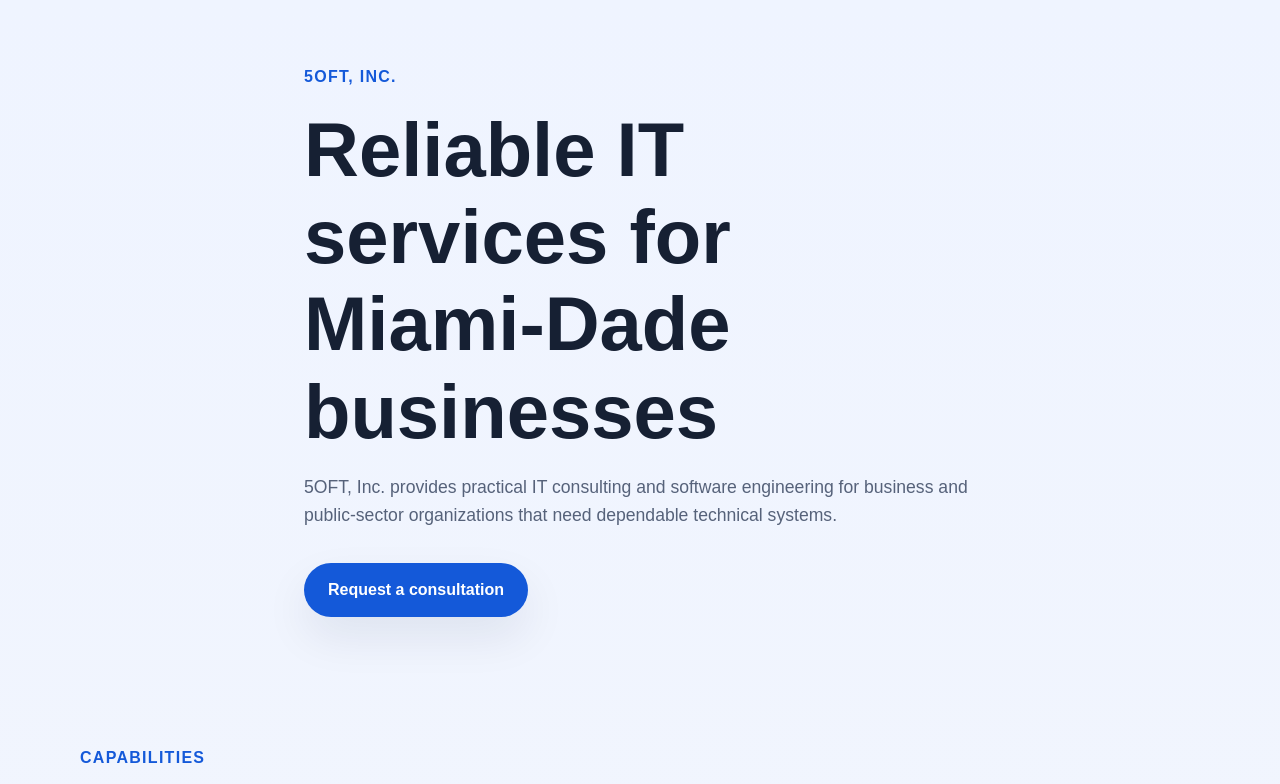
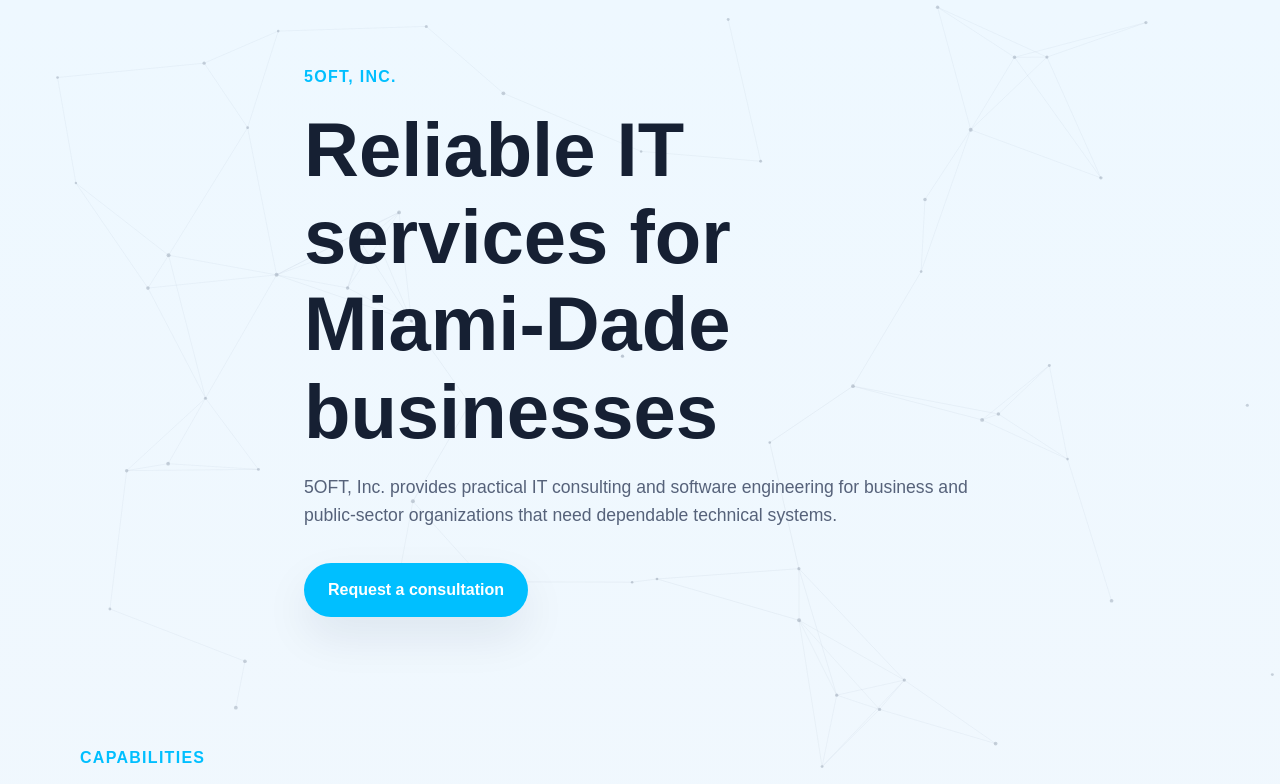
Before and after one commit to pkali/5oft.net, a plain HTML site: page index.html in a window 1280 px wide. Shown: the top 784 px of the page. Drawn offline with Linux system fonts and the light colour scheme.

Commit message:
Add neural network background animation and update styles

```diff
--- a/index.html
+++ b/index.html
@@ -11,6 +11,7 @@
   <link rel="stylesheet" href="styles.css">
 </head>
 <body>
+  <canvas class="neural-network" data-neural-network aria-hidden="true"></canvas>
   <header class="hero">
     <div class="hero__content">
       <p class="eyebrow">5OFT, Inc.</p>
@@ -29,12 +30,6 @@
         <p class="eyebrow">Capabilities</p>
         <h2>Technical services grounded in day-to-day needs</h2>
       </div>
-      <p class="contact-copy">
-        5OFT, Inc. provides specialized information technology consulting, custom software
-        development, database engineering, Linux/server administration, virtualization support,
-        network/VPN configuration, systems integration, automation, and technical troubleshooting
-        services.
-      </p>
       <div class="grid">
         <article class="card">
           <h3>IT consulting</h3>
@@ -105,10 +100,6 @@
         <h2>Need dependable IT support for your team?</h2>
       </div>
       <p class="contact-copy">
-        5OFT, Inc. works with clients throughout the Miami-Dade area to simplify IT operations and
-        keep systems running smoothly.
-      </p>
-      <p class="contact-copy">
         Email: <a href="mailto:contact@5oft.net">contact@5oft.net</a><br>
         Phone: <a href="tel:+13055010398">(305) 501-0398</a>
       </p>
@@ -119,5 +110,6 @@
   <footer class="footer">
     <p>&copy; 2026 5OFT, Inc. Serving business and public-sector clients in Miami.</p>
   </footer>
+  <script src="neural-network.js"></script>
 </body>
 </html>
--- /dev/null
+++ b/neural-network.js
@@ -0,0 +1,177 @@
+class NeuralNetworkBackground {
+  constructor(canvas) {
+    this.canvas = canvas;
+    this.context = canvas.getContext('2d');
+    this.nodes = [];
+    this.frameId = 0;
+    this.width = 0;
+    this.height = 0;
+    this.pixelRatio = 1;
+    this.lastTime = 0;
+    this.reducedMotion = window.matchMedia('(prefers-reduced-motion: reduce)');
+    this.pointer = { x: 0, y: 0, targetX: 0, targetY: 0, active: false };
+
+    this.handleResize = this.handleResize.bind(this);
+    this.handlePointerMove = this.handlePointerMove.bind(this);
+    this.handlePointerLeave = this.handlePointerLeave.bind(this);
+    this.animate = this.animate.bind(this);
+
+    window.addEventListener('resize', this.handleResize, { passive: true });
+    window.addEventListener('pointermove', this.handlePointerMove, { passive: true });
+    window.addEventListener('pointerout', this.handlePointerLeave, { passive: true });
+    this.handleResize();
+    this.frameId = window.requestAnimationFrame(this.animate);
+  }
+
+  handleResize() {
+    this.width = window.innerWidth;
+    this.height = window.innerHeight;
+    this.pixelRatio = Math.min(window.devicePixelRatio || 1, 2);
+    this.canvas.width = Math.floor(this.width * this.pixelRatio);
+    this.canvas.height = Math.floor(this.height * this.pixelRatio);
+    this.canvas.style.width = `${this.width}px`;
+    this.canvas.style.height = `${this.height}px`;
+    this.context.setTransform(this.pixelRatio, 0, 0, this.pixelRatio, 0, 0);
+
+    const targetCount = this.width < 640
+      ? Math.max(20, Math.round(this.width * this.height / 24000))
+      : Math.min(72, Math.max(30, Math.round(this.width * this.height / 18000)));
+    this.createNodes(targetCount);
+  }
+
+  createNodes(count) {
+    this.nodes = Array.from({ length: count }, (_, index) => {
+      const angle = Math.random() * Math.PI * 2;
+      const speed = this.reducedMotion.matches ? 0.002 : 0.003 + Math.random() * 0.003;
+      return {
+        x: Math.random() * this.width,
+        y: Math.random() * this.height,
+        baseX: Math.cos(angle) * speed,
+        baseY: Math.sin(angle) * speed,
+        phase: Math.random() * Math.PI * 2,
+        phaseOffset: index * 0.37,
+        radius: 1.2 + Math.random() * 0.8
+      };
+    });
+  }
+
+  handlePointerMove(event) {
+    this.pointer.targetX = event.clientX;
+    this.pointer.targetY = event.clientY;
+    this.pointer.active = true;
+  }
+
+  handlePointerLeave(event) {
+    if (!event.relatedTarget) {
+      this.pointer.active = false;
+    }
+  }
+
+  update(delta) {
+    const easing = Math.min(1, delta * 0.008);
+    this.pointer.x += (this.pointer.targetX - this.pointer.x) * easing;
+    this.pointer.y += (this.pointer.targetY - this.pointer.y) * easing;
+
+    if (!this.reducedMotion.matches) {
+      const time = performance.now() * 0.0001;
+      this.nodes.forEach((node) => {
+        const directionX = Math.sin(time + node.phase + node.phaseOffset) * 0.002;
+        const directionY = Math.cos(time * 0.9 + node.phase) * 0.002;
+        node.x += (node.baseX + directionX) * delta;
+        node.y += (node.baseY + directionY) * delta;
+
+        if (node.x < -24) node.x = this.width + 24;
+        if (node.x > this.width + 24) node.x = -24;
+        if (node.y < -24) node.y = this.height + 24;
+        if (node.y > this.height + 24) node.y = -24;
+      });
+    }
+  }
+
+  influenceAt(node) {
+    if (!this.pointer.active) return 0;
+    const distance = Math.hypot(node.x - this.pointer.x, node.y - this.pointer.y);
+    return Math.max(0, 1 - distance / 275) ** 2;
+  }
+
+  centerInfluenceAt(node) {
+    const centerX = this.width / 2;
+    const centerY = this.height / 2;
+    const distance = Math.hypot(node.x - centerX, node.y - centerY);
+    const radius = Math.min(this.width, this.height) * 0.55;
+    return Math.max(0, 1 - distance / radius) ** 2 * 0.38;
+  }
+
+  draw() {
+    const context = this.context;
+    const neutral = { red: 105, green: 119, blue: 139 };
+    const active = { red: 42, green: 211, blue: 224 };
+    context.clearRect(0, 0, this.width, this.height);
+    context.lineWidth = 0.7;
+
+    for (let first = 0; first < this.nodes.length; first += 1) {
+      const firstNode = this.nodes[first];
+      for (let second = first + 1; second < this.nodes.length; second += 1) {
+        const secondNode = this.nodes[second];
+        const distance = Math.hypot(firstNode.x - secondNode.x, firstNode.y - secondNode.y);
+        if (distance > 155) continue;
+
+        const influence = Math.max(this.influenceAt(firstNode), this.influenceAt(secondNode));
+        const centerInfluence = Math.max(this.centerInfluenceAt(firstNode), this.centerInfluenceAt(secondNode));
+        const combinedInfluence = Math.min(1, influence + centerInfluence);
+        const centerNeutral = {
+          red: neutral.red - centerInfluence * 20,
+          green: neutral.green - centerInfluence * 20,
+          blue: neutral.blue - centerInfluence * 18
+        };
+        const opacity = 0.1 + centerInfluence * 0.16 + influence * 0.3;
+        const red = Math.round(centerNeutral.red + (active.red - centerNeutral.red) * influence);
+        const green = Math.round(centerNeutral.green + (active.green - centerNeutral.green) * influence);
+        const blue = Math.round(centerNeutral.blue + (active.blue - centerNeutral.blue) * influence);
+        context.strokeStyle = `rgba(${red}, ${green}, ${blue}, ${opacity})`;
+        context.beginPath();
+        context.moveTo(firstNode.x, firstNode.y);
+        context.lineTo(secondNode.x, secondNode.y);
+        context.stroke();
+      }
+    }
+
+    this.nodes.forEach((node) => {
+      const influence = this.influenceAt(node);
+      const centerInfluence = this.centerInfluenceAt(node);
+      const centerNeutral = {
+        red: neutral.red - centerInfluence * 20,
+        green: neutral.green - centerInfluence * 20,
+        blue: neutral.blue - centerInfluence * 18
+      };
+      const red = Math.round(centerNeutral.red + (active.red - centerNeutral.red) * influence);
+      const green = Math.round(centerNeutral.green + (active.green - centerNeutral.green) * influence);
+      const blue = Math.round(centerNeutral.blue + (active.blue - centerNeutral.blue) * influence);
+      const radius = node.radius + centerInfluence * 0.35 + influence * 1.1;
+      context.fillStyle = `rgba(${red}, ${green}, ${blue}, ${0.4 + centerInfluence * 0.24 + influence * 0.48})`;
+      context.beginPath();
+      context.arc(node.x, node.y, radius, 0, Math.PI * 2);
+      context.fill();
+    });
+  }
+
+  animate(timestamp) {
+    const delta = this.lastTime ? Math.min(timestamp - this.lastTime, 40) : 16;
+    this.lastTime = timestamp;
+    this.update(delta);
+    this.draw();
+    this.frameId = window.requestAnimationFrame(this.animate);
+  }
+
+  destroy() {
+    window.cancelAnimationFrame(this.frameId);
+    window.removeEventListener('resize', this.handleResize);
+    window.removeEventListener('pointermove', this.handlePointerMove);
+    window.removeEventListener('pointerout', this.handlePointerLeave);
+  }
+}
+
+const networkCanvas = document.querySelector('[data-neural-network]');
+if (networkCanvas) {
+  window.neuralNetworkBackground = new NeuralNetworkBackground(networkCanvas);
+}
--- a/styles.css
+++ b/styles.css
@@ -2,12 +2,12 @@
   color-scheme: light;
   --background: #f5f7fb;
   --surface: #ffffff;
-  --surface-alt: #eaf2ff;
+  --surface-alt: #e8f5ff;
   --text: #162033;
   --muted: #56627a;
-  --primary: #1459d9;
-  --primary-dark: #0d3d96;
-  --border: #d8e1f0;
+  --primary: #00bfff;
+  --primary-dark: #008dcc;
+  --border: #d1e5f0;
   --shadow: 0 20px 45px rgba(14, 29, 58, 0.08);
 }
 
@@ -18,9 +18,20 @@
 body {
   margin: 0;
   font-family: Arial, Helvetica, sans-serif;
-  background: linear-gradient(180deg, #eff4ff 0%, var(--background) 100%);
+  background: linear-gradient(180deg, #eef8ff 0%, var(--background) 100%);
   color: var(--text);
   line-height: 1.6;
+  isolation: isolate;
+}
+
+.neural-network {
+  position: fixed;
+  inset: 0;
+  z-index: -1;
+  width: 100%;
+  height: 100%;
+  pointer-events: none;
+  opacity: 0.78;
 }
 
 a {
@@ -94,7 +105,7 @@
 .button:hover,
 .button:focus-visible {
   background: var(--primary-dark);
-  outline: 3px solid rgba(20, 89, 217, 0.25);
+  outline: 3px solid rgba(0, 191, 255, 0.3);
   outline-offset: 3px;
 }
 
```
